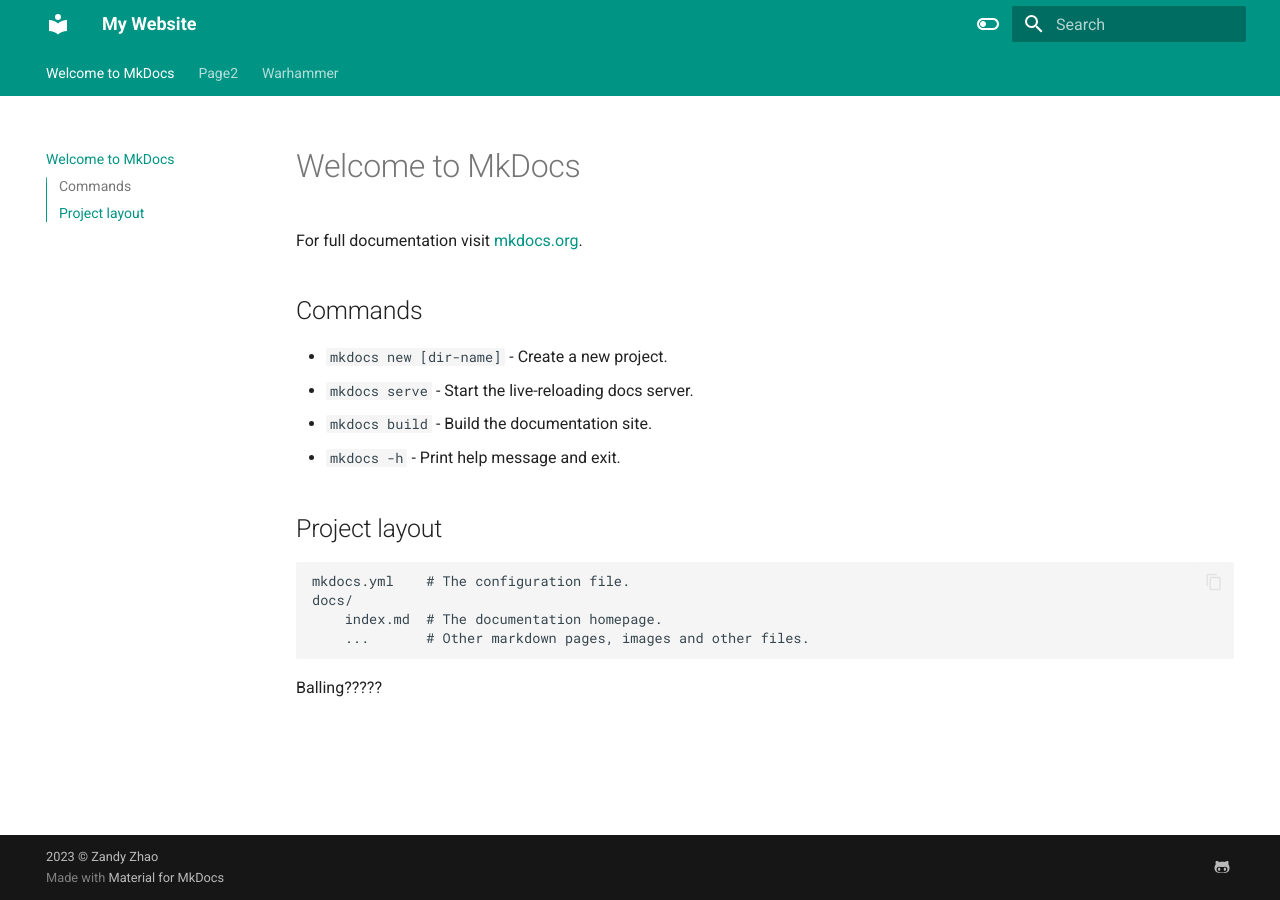
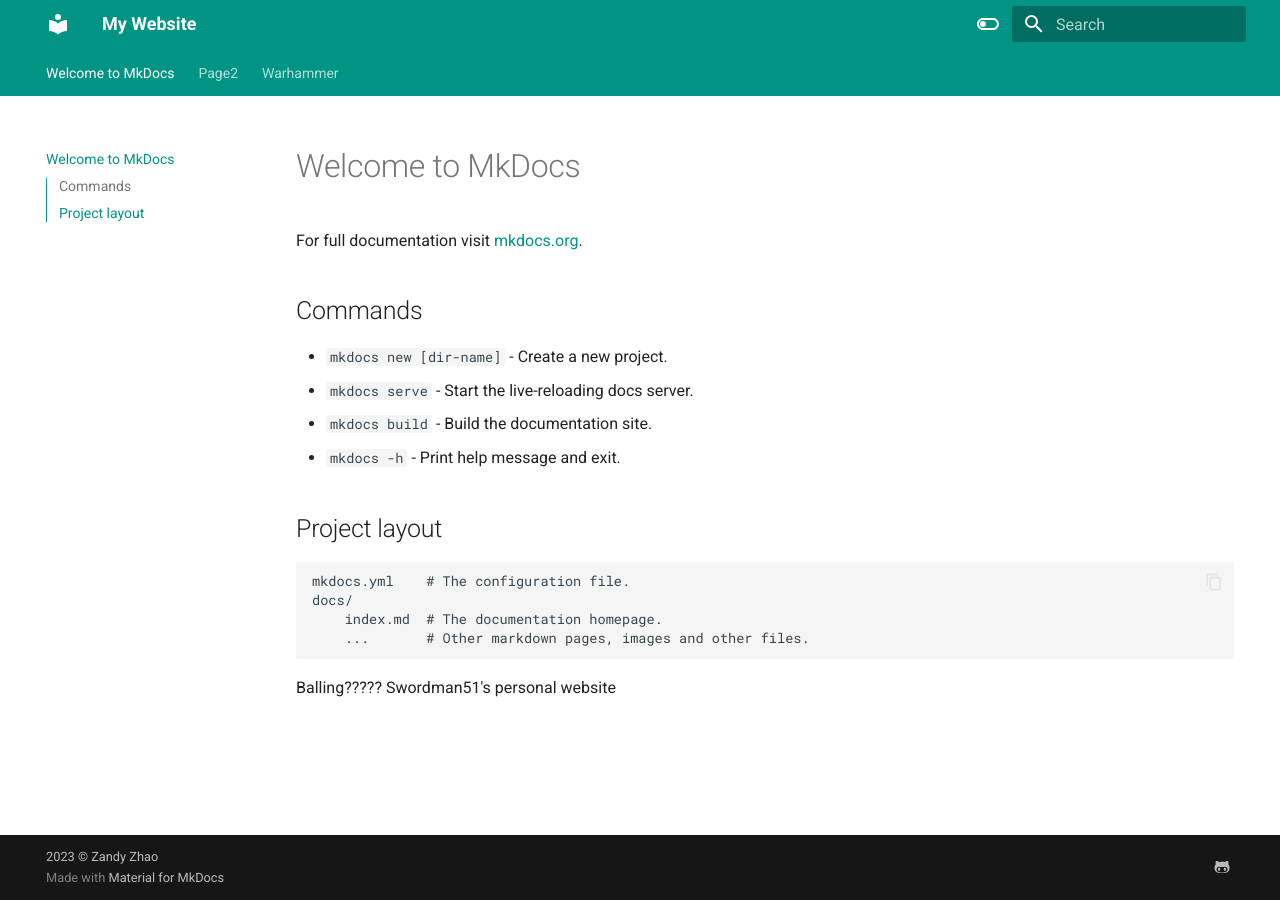
Before and after one commit to Swordman51/MKDocsWebsite, an MkDocs documentation site: the page built from docs/index.md, in a window 1280 px wide. Built offline with MkDocs 1.6.1 and Material for MkDocs 9.7.7, drawn with Linux system fonts in a browser that asks for light colours.

Commit message:
added text

```diff
--- a/docs/index.md
+++ b/docs/index.md
@@ -18,3 +18,4 @@
 
 
 Balling?????
+Swordman51's personal website
```
